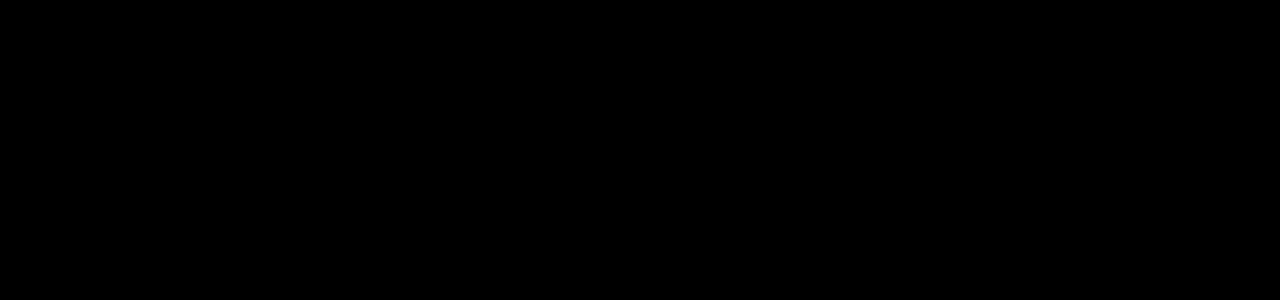
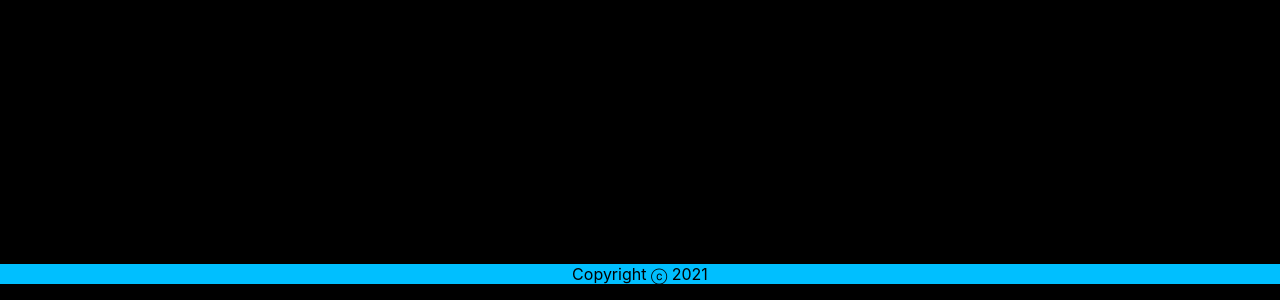
Before and after one commit to SilviaBaer/portfolio-website, a React (Create React App) app in the folder portfolio-website/: page / in a window 1280 px wide. Shown: the part 1629-1929 px from the top of the page. Before the commit the page ends 1893 px from the top, so only its background shows below. Built offline with nearby package versions, Linux system fonts and the light colour scheme.

Commit message:
✨ import footer component

```diff
--- a/portfolio-website/src/App.js
+++ b/portfolio-website/src/App.js
@@ -2,6 +2,7 @@ import './App.css';
 import Name from "./components/name/name"
 import Pro from "./components/pro/pro"
 import Header from "./components/header/header"
+import Footer from "./components/footer/footer"
 //import 'bootstrap/dist/css/bootstrap.min.css';
 
 function App() {
@@ -10,6 +11,7 @@ function App() {
     <Header/>
     <Name/>
     <Pro/>
+    <Footer/>
     </div>
   );
 }
```
